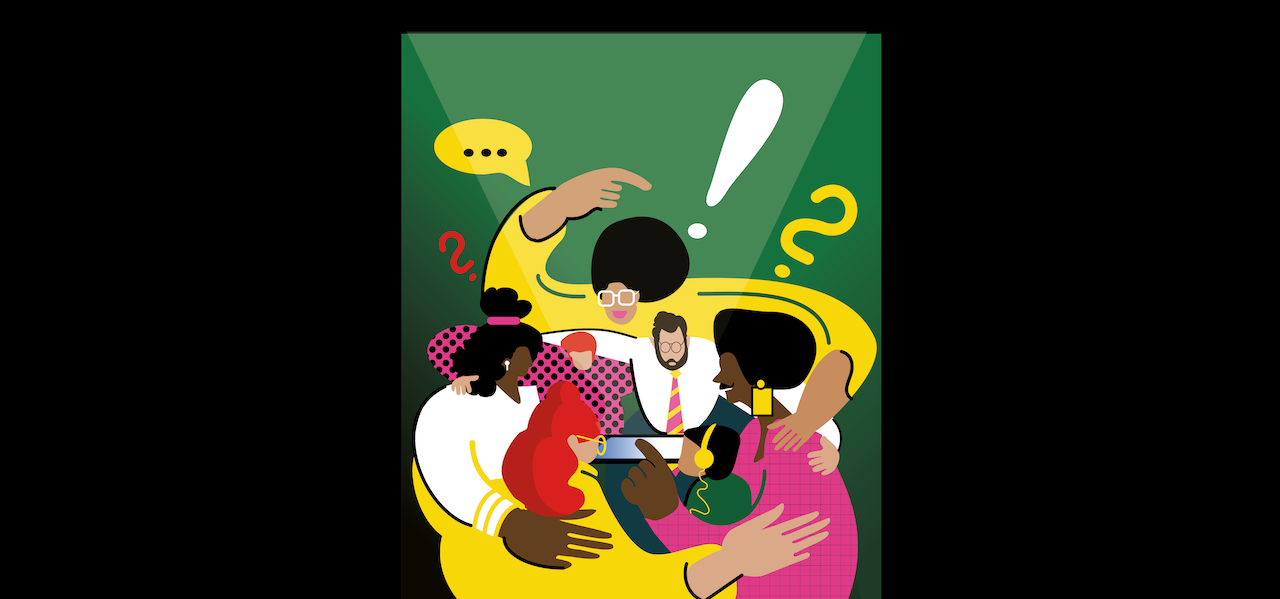
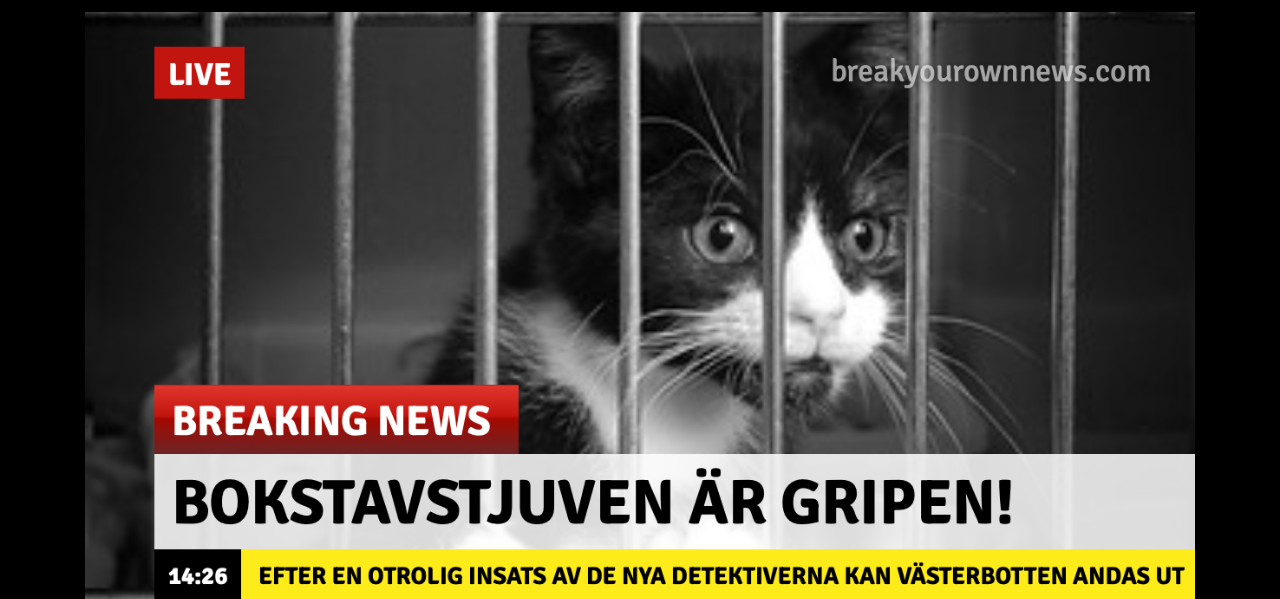
Before and after one commit to johansundlof/Teknikjakten-VR, a plain HTML site: page klar.html in a window 1280 px wide. Shown: the part 201-800 px from the top of the page. Drawn offline with Linux system fonts and the light colour scheme; a web font is replaced by a local one.

Commit message:
updated images

```diff
--- a/klar.html
+++ b/klar.html
@@ -65,7 +65,7 @@ Du kommer sedan att få skriva in den text som visas då deltagaren klarat jakte
         <div class="row">
           <div class="col-lg-12 text-center">
             <h2 class="section-heading text-uppercase">Grattis, du har löst mysteriet!</h2>
-            <img src="./img/lara.png" alt="lära tillsammans">
+            <img src="./img/slut2.png" alt="gripen">
 
             <p>
 
```
Also changed, not shown: img/slut2.png (added).
